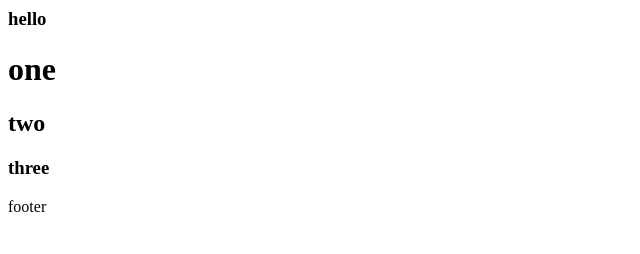
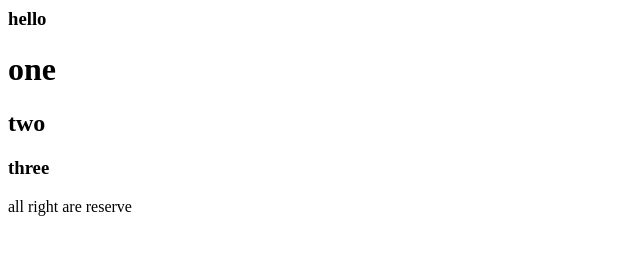
Before and after one commit to smxsr/git, a plain HTML site: page index.htm in a window 1280 px wide. Shown: the whole page, without its empty margins (0-640 px from the left). Drawn offline with Linux system fonts and the light colour scheme.

Commit message:
change footer

```diff
--- a/index.htm
+++ b/index.htm
@@ -12,6 +12,6 @@
       <h2>two</h2>
       <h3>three</h3>
     </div>
-    <div class="footer">footer</div>
+    <div class="footer">all right are reserve</div>
   </body>
 </html>
```
